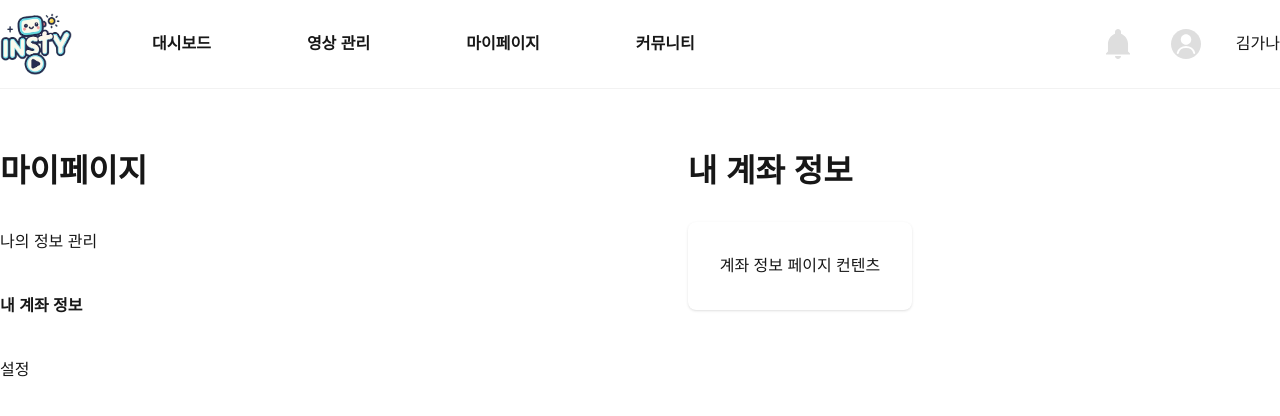
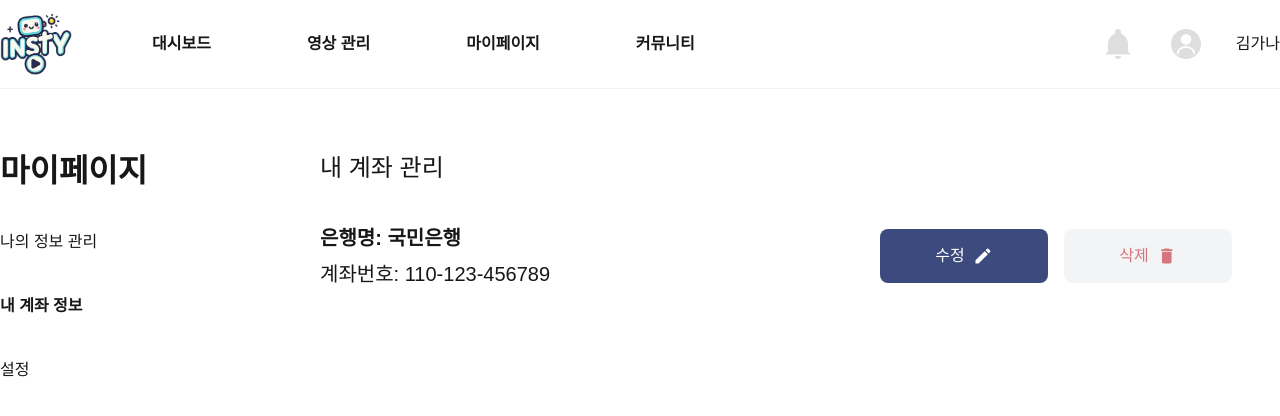
Before and after one commit to Insty-team/insty-frontend, a Next.js app in the folder insty-frontend/: page /creator/mypage/account in a window 1280 px wide. Shown: the top 416 px of the page. Built offline with nearby package versions, Linux system fonts and the light colour scheme.

Commit message:
design: 크리에이터 마이페이지 > 계좌 관리 퍼블리싱

```diff
--- /dev/null
+++ b/insty-frontend/src/app/_components/common/IconButton.tsx
@@ -0,0 +1,58 @@
+"use client";
+
+import Image from "next/image";
+
+// FIXME: 피그마에 버튼 둥글기가 다른 종류가 있어서 추후 확인 필요함
+type IconButtonProps = {
+	icon: string;
+	iconWidth?: number;
+	iconHeight?: number;
+	align: "left" | "right";
+	title: string;
+	type?: "button" | "submit" | "reset";
+	className?: string;
+	disabled?: boolean;
+	onClick?: () => void;
+};
+
+function IconButton({
+	icon,
+	align = "left",
+	iconWidth = 20,
+	iconHeight = 20,
+	title,
+	type = "button",
+	className = "",
+	disabled = false,
+	onClick,
+}: IconButtonProps) {
+	const isIconLeft = align === "left";
+
+	return isIconLeft ? (
+		<>
+			<button
+				type={type}
+				disabled={disabled}
+				onClick={onClick}
+				className={className}
+			>
+				<Image src={icon} width={iconWidth} height={iconHeight} alt="button" />
+				<span>{title}</span>
+			</button>
+		</>
+	) : (
+		<>
+			<button
+				type={type}
+				disabled={disabled}
+				onClick={onClick}
+				className={className}
+			>
+				<span>{title}</span>
+				<Image src={icon} width={20} height={20} alt="button" />
+			</button>
+		</>
+	);
+}
+
+export default IconButton;
--- a/insty-frontend/src/app/_components/common/index.ts
+++ b/insty-frontend/src/app/_components/common/index.ts
@@ -1,5 +1,6 @@
 import BaseButton from "./BaseButton";
 import LearnerHeader from "./LearnerHeader";
 import CreatorHeader from "./CreatorHeader";
+import IconButton from "./IconButton";
 
-export { BaseButton, LearnerHeader, CreatorHeader };
+export { BaseButton, LearnerHeader, CreatorHeader, IconButton };
--- a/insty-frontend/src/app/creator/mypage/account/page.tsx
+++ b/insty-frontend/src/app/creator/mypage/account/page.tsx
@@ -1,12 +1,32 @@
 "use client";
 
+import { IconButton } from "@/app/_components/common";
+
 function Account() {
+
+
 	return (
-		<div className="flex flex-col gap-8">
-			<h1 className="text-3xl font-bold">내 계좌 정보</h1>
-			<div className="bg-white p-8 rounded-lg shadow">
-				{/* 계좌 정보 컨텐츠 */}
-				<p>계좌 정보 페이지 컨텐츠</p>
+		<div className="w-full flex flex-col gap-10">
+			<h3 className="text-2xl">내 계좌 관리</h3>
+			<div className="flex gap-10 w-full justify-between items-center">
+				<div className="flex flex-col gap-2 text-xl">
+					<span className="font-semibold">은행명: 국민은행</span>
+					<span>계좌번호: 110-123-456789</span>
+				</div>
+				<div className="flex gap-4 w-100 h-[54px]">
+					<IconButton
+						icon="/pencil.svg"
+						align="right"
+						title="수정"
+						className="bg-primary-blue-600 rounded-lg w-[168px] flex justify-center items-center gap-2 text-gray-scale-50 cursor-pointer"
+					/>
+					<IconButton
+						icon="/basket.svg"
+						align="right"
+						title="삭제"
+						className="bg-gray-100 rounded-lg w-[168px] flex justify-center items-center gap-2 text-secondary-red-200 cursor-pointer"
+					/>
+				</div>
 			</div>
 		</div>
 	);
```
Also changed, not shown: insty-frontend/public/basket.svg (added), insty-frontend/public/pencil.svg (added).
